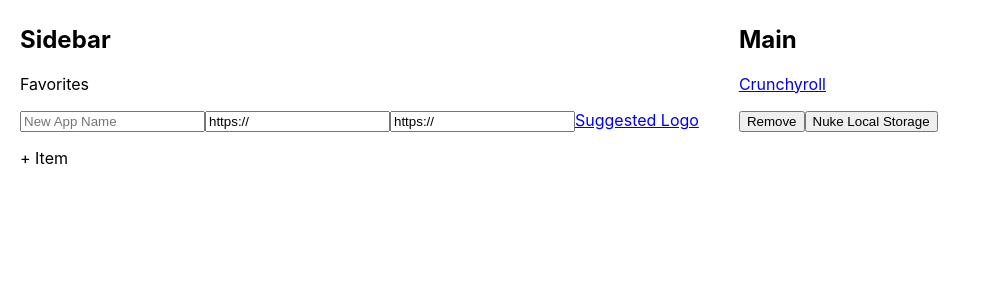
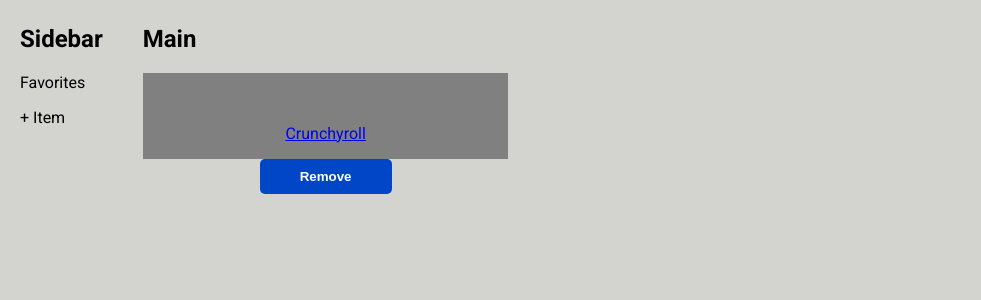
Before and after one commit to keldenl/The-Best-Theater, a React (Create React App) app: page / in a window 1280 px wide. Shown: the top 300 px of the page, without its empty margins (0-981 px from the left). Built offline with nearby package versions, Linux system fonts and the light colour scheme.

Commit message:
add app moved to a modal and styling added

```diff
--- a/package.json
+++ b/package.json
@@ -9,6 +9,7 @@
     "react": "^18.2.0",
     "react-dom": "^18.2.0",
     "react-scripts": "5.0.1",
+    "reactjs-popup": "^2.0.5",
     "web-vitals": "^2.1.4"
   },
   "scripts": {
--- a/src/App.css
+++ b/src/App.css
@@ -1,18 +1,75 @@
+  @import url('https://fonts.googleapis.com/css2?family=Roboto:wght@300;400;500;700&display=swap');
+  body {
+      font-family: 'Roboto', sans-serif;
+  }
+
    :root {
+      /* Spacing */
       --spacerS: calc(var(--spacer) / 2);
       --spacer: 5px;
       --spacerL: calc(var(--spacer) * 2);
       --spacerXL: calc(var(--spacer) * 4);
+      --spacerXXL: calc(var(--spacer) * 8);
+      /* Colors */
+      --primaryBlue: #0046c7;
+      --borderGray: #aaa;
   }
 
   #root {
       width: 100vw;
       height: 100vh;
   }
+  /* Baes html element styling */
+
+  input[type=text],
+  input[type=url] {
+      width: 100%;
+      /* background-color: #d3d4cf; */
+      background-color: transparent;
+      border: 2px solid var(--borderGray);
+      /* background-color: var(--borderGray); */
+      border-radius: var(--spacer);
+      margin: var(--spacer) 0;
+      outline: none;
+      padding: var(--spacerL);
+      box-sizing: border-box;
+      transition: .3s;
+  }
+
+  button {
+      border: none;
+      color: white;
+      padding: var(--spacerL) var(--spacerXXL);
+      text-align: center;
+      text-decoration: none;
+      display: inline-block;
+      transition-duration: 0.4s;
+      cursor: pointer;
+      border-radius: 5px;
+      background-color: var(--primaryBlue);
+      font-weight: bold;
+  }
+
+  button:disabled {
+      background-color: var(--borderGray);
+  }
+
+  .block {
+      display: block;
+      width: 100%;
+  }
+
+  input[type=text]:focus,
+  input[type=url]:focus {
+      background-color: #f3f4f1;
+      border-color: var(--primaryBlue);
+      box-shadow: 0 0 var(--spacer) 0 var(--primaryBlue);
+  }
 
   .app {
       display: flex;
       height: 100%;
+      background-color: #d3d4cf;
   }
 
   .sidebar,
@@ -24,8 +81,63 @@
 
   .main {
       flex-grow: 2;
+      display: flex;
+      flex-direction: column;
   }
 
-.img {
+  .appsContainer {
+      display: inline-grid;
+      justify-content: center;
+      align-items: center;
+      grid-template-columns: repeat(3, 1fr);
+      gap: 10px;
+  }
+
+  .mainItem {
+      background-color: gray;
+      text-align: center;
+      height: 100%;
+  }
+
+  .mainItem a {
+      height: 100%;
+      display: flex;
+      flex-direction: column;
+      justify-content: flex-end;
+  }
+
+  .mainItem .img {
       max-width: 100px;
   }
+  /* Override popup modal styling */
+
+  .popup-content {
+      padding: 0 var(--spacerL);
+      background-color: #d3d4cf;
+      border-radius: 5px;
+  }
+
+  .modalHeader {
+      display: flex;
+      align-items: center;
+      border-bottom: 1px solid var(--borderGray);
+  }
+
+  .modalHeader .title {
+      flex-grow: 2;
+      text-align: center;
+      font-weight: bold;
+  }
+
+  .modalContent {
+      margin-top: var(--spacerL);
+      padding: 0 5px;
+      padding-bottom: var(--spacerXL);
+  }
+
+  .modalNote {
+      font-size: 0.85em;
+      color: #333;
+      margin: 5px;
+      margin-bottom: 20px;
+  }
--- a/src/App.js
+++ b/src/App.js
@@ -1,4 +1,7 @@
 import { useEffect, useState } from "react";
+import Popup from "reactjs-popup";
+import "reactjs-popup/dist/index.css";
+
 import "./App.css";
 
 const validUrlRegex =
@@ -20,7 +23,7 @@ function signalStorageUpdate() {
 }
 
 // local storage functions
-function createOrUpdateApp(name, url, img) {
+function createOrUpdateApp(name, url, img, onClose) {
   const isValidUrl = url.match(validUrlRegex) !== null;
   if (!isValidUrl) {
     alert("Please enter a valid link for the app.");
@@ -34,6 +37,7 @@ function createOrUpdateApp(name, url, img) {
   };
   setLocalApps(currApps);
   alert(isNewApp ? `Added ${name}!` : `${name} url or image was updated!`);
+  !!onClose && onClose();
   signalStorageUpdate();
 }
 
@@ -59,7 +63,7 @@ function SidebarItem({ name, onClick }) {
 
 function MainItem({ name, url, img }) {
   return (
-    <>
+    <div className="mainItem">
       <a href={url}>
         <div>
           {img ? <img src={img} alt={name} className="img" /> : undefined}
@@ -67,7 +71,7 @@ function MainItem({ name, url, img }) {
         </div>
       </a>
       <button onClick={() => removeApp(name)}>Remove</button>
-    </>
+    </div>
   );
 }
 
@@ -75,8 +79,8 @@ function App() {
   const [apps, setApps] = useState({});
 
   const [itemName, setItemName] = useState("");
-  const [itemUrl, setItemUrl] = useState("https://");
-  const [itemImg, setItemImg] = useState("https://");
+  const [itemUrl, setItemUrl] = useState("");
+  const [itemImg, setItemImg] = useState("");
 
   useEffect(() => {
     // window.location.replace("http://google.com/");
@@ -99,51 +103,119 @@ function App() {
     console.log("APP UDPATED");
     console.log(apps);
   }, [apps]);
+
+  const handleUrlInputFocus = (input, setInput) => {
+    if (input.length === 0) {
+      setInput("https://");
+    }
+  };
+
+  const handleUrlInputBlur = (input, setInput) => {
+    if (input === "https://" || input === "http://") {
+      setInput("");
+    }
+  };
+
+  const clearNewAppInputs = () => {
+    setItemName("");
+    setItemUrl("");
+    setItemImg("");
+  };
+
   return (
     <div className="app">
       <div className="sidebar">
         <h2>Sidebar</h2>
         <SidebarItem name="Favorites" />
         <div>
+          <Popup
+            trigger={
+              <SidebarItem
+                name="+ Item"
+                // onClick={() => createOrUpdateApp(itemName, itemUrl, itemImg)}
+              />
+            }
+            className="modal"
+            modal
+          >
+            {(close) => (
+              <>
+                <div className="modalHeader">
+                  <div onClick={close}>X</div>
+                  <p className="title">New App</p>
+                </div>
+                <div className="modalContent">
                   <input
+                    id="itemName"
                     type="text"
                     value={itemName}
-            placeholder="New App Name"
+                    placeholder="App Name"
                     onChange={(e) => setItemName(e.target.value)}
                   />
                   <input
                     type="url"
                     value={itemUrl}
-            placeholder="New App URL"
+                    placeholder="App URL"
                     onChange={(e) => setItemUrl(e.target.value)}
+                    onFocus={() => handleUrlInputFocus(itemUrl, setItemUrl)}
+                    onBlur={() => handleUrlInputBlur(itemUrl, setItemUrl)}
                   />
                   <input
                     type="url"
                     value={itemImg}
-            placeholder="New App Image URL"
+                    placeholder="App Image URL"
                     onChange={(e) => setItemImg(e.target.value)}
+                    // onFocus={() => handleUrlInputFocus(itemImg, setItemImg)}
+                    // onBlur={() => handleUrlInputBlur(itemImg, setItemImg)}
                   />
+                  {/* <Popup
+                    trigger={<button> Trigger</button>}
+                    position="right center"
+                  >
+                    <div>Popup content here !!</div>
+                  </Popup> */}
+                  <p className="modalNote">
+                    Tap{" "}
                     <a
                       href={`https://www.google.com/search?q=${itemName}+icon+transparent+png&tbm=isch&sclient=img`}
-            target="_blank"
+                      target="__blank"
                     >
-            Suggested Logo
-          </a>
-          <SidebarItem
-            name="+ Item"
-            onClick={() => createOrUpdateApp(itemName, itemUrl, itemImg)}
-          />
+                      here
+                    </a>{" "}
+                    to quickly open a new tab and get a logo image from Google.
+                    Tap on the image and long press to get the image url and
+                    copy it to the text box above.
+                  </p>
+
+                  <button
+                    className="block"
+                    onClick={() => {
+                      createOrUpdateApp(itemName, itemUrl, itemImg, () => {
+                        close();
+                        clearNewAppInputs();
+                      });
+                    }}
+                    disabled={itemName.length === 0 || itemUrl.length === 0}
+                  >
+                    Add "{itemName}" to Theater
+                  </button>
+                </div>
+              </>
+            )}
+          </Popup>
         </div>
       </div>
       <div className="main">
         <h2>Main</h2>
         {/* <p>Favorites</p> */}
+        <div className="appsContainer">
           {Object.keys(apps).map((app) => {
             const { url, img } = apps[app];
             return <MainItem key={app} name={app} url={url} img={img} />;
           })}
           <MainItem name="Crunchyroll" url="https://www.crunchyroll.com" />
-        <button onClick={() => localStorage.clear()}>Nuke Local Storage</button>
+        </div>
+        {/* <button onClick={() => localStorage.clear()}>Nuke Local Storage</button> */}
       </div>
     </div>
   );
```
Also changed, not shown: 1 other file (tests, documents, lock files or other folders). Lines whose indentation alone changed are shown as unchanged.
